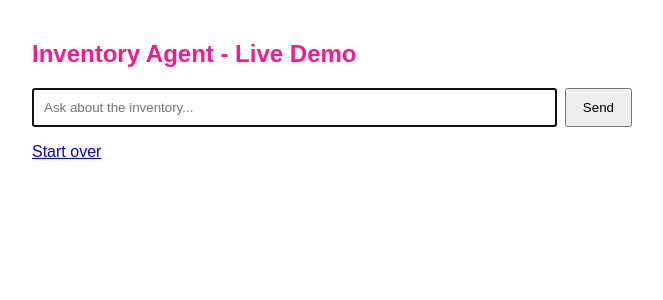
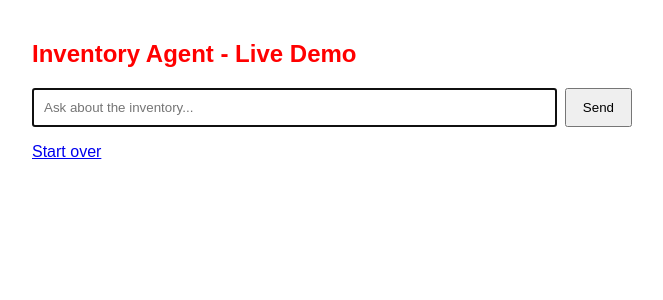
Before and after one commit to Yasmine-Alameh/Assignment-6, a Django app: page / in a window 1280 px wide. Shown: the top 300 px of the page, without its empty margins (308-971 px from the left). Run offline with Django 5.2, Linux system fonts and the light colour scheme.

Commit message:
Change title color to red

```diff
--- a/chat/templates/chat.html
+++ b/chat/templates/chat.html
@@ -14,7 +14,7 @@
 </head>
 <body>
 
-<h2 style="color: #ff1493;">Inventory Agent - Live Demo</h2>
+<h2 style="color: red;">Inventory Agent - Live Demo</h2>
 
 {% for message in history %}
     <div class="msg {{ message.role }}">{{ message.text }}</div>
```
